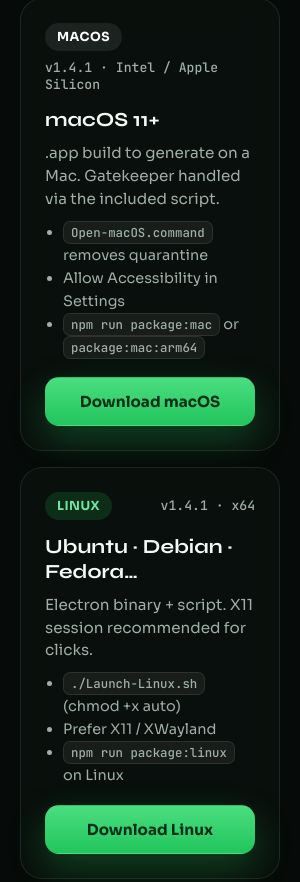
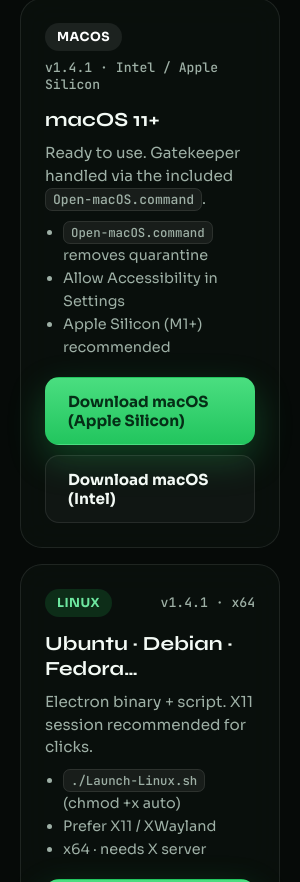
Before and after one commit to lulunee19/LuLune-Auto-Clicker, an Electron app: page website/index.html in a window 300 px wide. Shown: the part 1118-2000 px from the top of the page. Drawn offline with Linux system fonts and the light colour scheme.

Commit message:
site: mise a jour des cartes de telechargement (builds mac/linux pret a l'emploi, plus de compilation)

```diff
--- a/website/index.html
+++ b/website/index.html
@@ -45,7 +45,7 @@
 
     <section id="download" class="section">
       <h2 class="reveal">Download</h2>
-      <p class="section-lead reveal d1">Pick your system. Windows is ready; macOS and Linux need to be packaged on the target machine (native modules).</p>
+      <p class="section-lead reveal d1">Pick your system. Ready-to-use builds for Windows, macOS (Apple Silicon &amp; Intel), and Linux.</p>
       <div class="dl-grid">
         <article class="dl-card reveal d1">
           <div class="dl-top">
@@ -68,13 +68,14 @@
             <span class="ver">v1.4.1 · Intel / Apple Silicon</span>
           </div>
           <h3>macOS 11+</h3>
-          <p>.app build to generate on a Mac. Gatekeeper handled via the included script.</p>
+          <p>Ready to use. Gatekeeper handled via the included <code>Open-macOS.command</code>.</p>
           <ul>
             <li><code>Open-macOS.command</code> removes quarantine</li>
             <li>Allow Accessibility in Settings</li>
-            <li><code>npm run package:mac</code> or <code>package:mac:arm64</code></li>
+            <li>Apple Silicon (M1+) recommended</li>
           </ul>
-          <a class="btn primary full" href="downloads/LuLuneAutoClicker-macOS.zip" download>Download macOS</a>
+          <a class="btn primary full" href="downloads/LuLuneAutoClicker-macOS.zip" download>Download macOS (Apple Silicon)</a>
+          <a class="btn ghost full" href="downloads/LuLuneAutoClicker-macOS-Intel.zip" download>Download macOS (Intel)</a>
         </article>
 
         <article class="dl-card reveal d3">
@@ -87,7 +88,7 @@
           <ul>
             <li><code>./Launch-Linux.sh</code> (chmod +x auto)</li>
             <li>Prefer X11 / XWayland</li>
-            <li><code>npm run package:linux</code> on Linux</li>
+            <li>x64 · needs X server</li>
           </ul>
           <a class="btn primary full" href="downloads/LuLuneAutoClicker-Linux.zip" download>Download Linux</a>
         </article>
@@ -159,7 +160,7 @@
           </ol>
         </div>
       </div>
-      <p class="note reveal">macOS and Linux builds must be generated on the target machine (native mouse / keyboard modules).</p>
+      <p class="note reveal">All builds are ready to use — no compiling needed. Just unzip and launch.</p>
     </section>
 
     <section id="tuto" class="section">
```
